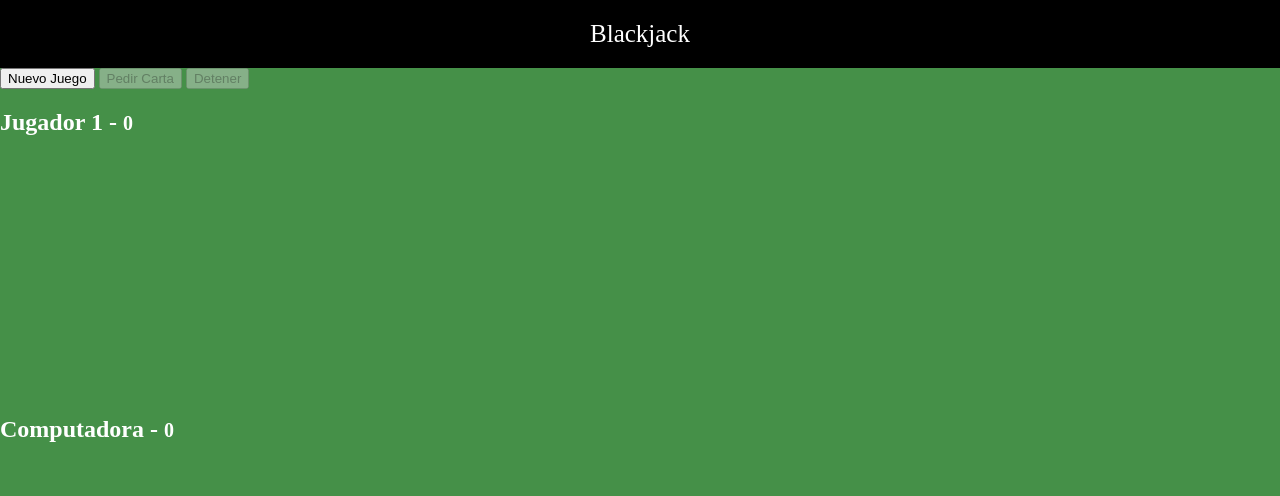
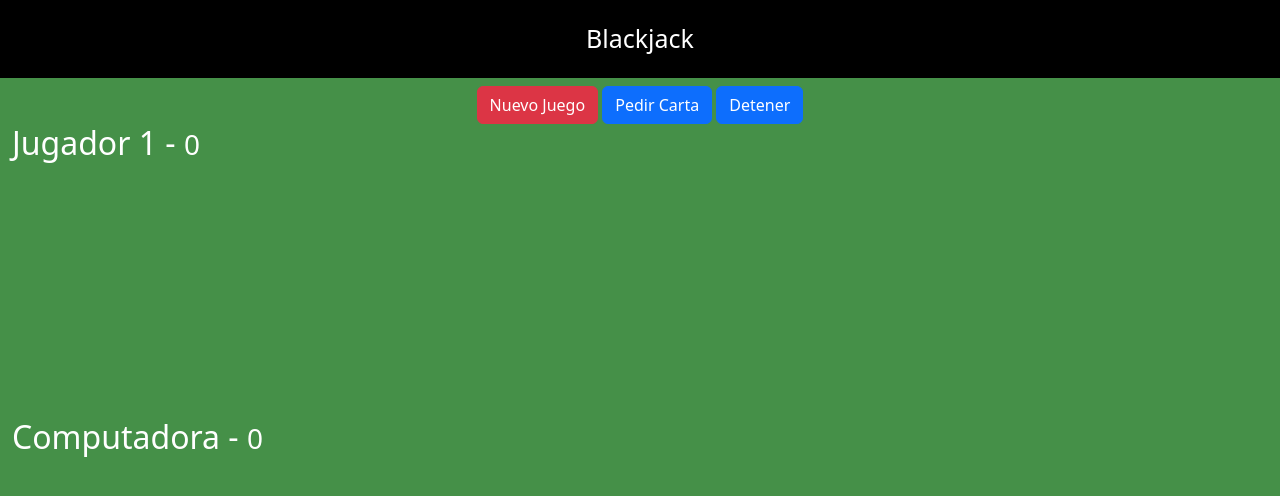
Before and after one commit to manuelgom5/js-vite-blackjack, a website built with Vite: page index.html in a window 1280 px wide. Both pictures are taken after a click on the button "Nuevo Juego". Built offline with nearby package versions, Linux system fonts and the light colour scheme.

Commit message:
Blackjack V2

```diff
--- a/index.html
+++ b/index.html
@@ -5,6 +5,7 @@
     <link rel="icon" type="image/svg+xml" href="/vite.svg" />
     <meta name="viewport" content="width=device-width, initial-scale=1.0" />
     <title>Vite App</title>
+    <link href="https://cdn.jsdelivr.net/npm/bootstrap@5.3.3/dist/css/bootstrap.min.css" rel="stylesheet" integrity="sha384-QWTKZyjpPEjISv5WaRU9OFeRpok6YctnYmDr5pNlyT2bRjXh0JMhjY6hW+ALEwIH" crossorigin="anonymous">
   </head>
   <body>
 
--- a/package.json
+++ b/package.json
@@ -10,5 +10,8 @@
   },
   "devDependencies": {
     "vite": "^6.0.5"
+  },
+  "dependencies": {
+    "underscore": "^1.13.7"
   }
 }
--- a/src/main.js
+++ b/src/main.js
@@ -1,3 +1,4 @@
+import _ from 'underscore';
 import './style.css';
 
 const miModulo = (() => {
@@ -129,9 +130,9 @@ const miModulo = (() => {
     turnoComputadora(puntosJugadores[0]);
   });
 
-  //btnNuevo.addEventListener("click", () => {
-  //  inicializarJuego();
-  //});
+  btnNuevo.addEventListener("click", () => {
+    inicializarJuego();
+  });
 
   return {
     nuevoJuego: inicializarJuego
```
Also changed, not shown: 1 other file.
